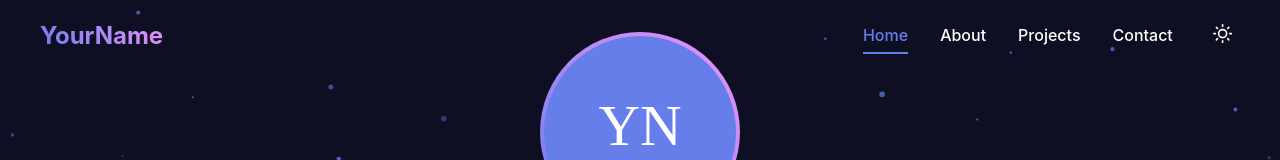
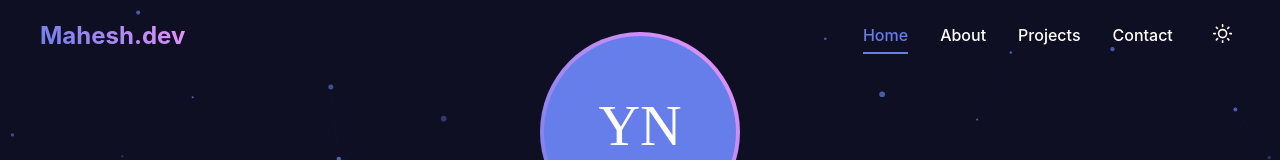
Before and after one commit to Mahesh-more1/portfolio, a React (Vite) app: page / in a window 1280 px wide. Shown: the top 160 px of the page. Built offline with nearby package versions, Linux system fonts and the light colour scheme.

Commit message:
Fix router for GitHub Pages instant home load & update logo to Mahesh.dev

```diff
--- a/src/App.jsx
+++ b/src/App.jsx
@@ -1,5 +1,5 @@
 import React, { useState, useEffect } from 'react';
-import { BrowserRouter as Router, Routes, Route } from 'react-router-dom';
+import { HashRouter as Router, Routes, Route } from 'react-router-dom';
 import { ThemeProvider } from 'styled-components';
 import { AnimatePresence } from 'framer-motion';
 import GlobalStyle from './styles/GlobalStyles';
--- a/src/components/layout/Navbar.jsx
+++ b/src/components/layout/Navbar.jsx
@@ -141,7 +141,7 @@
           whileHover={{ scale: 1.05 }}
           whileTap={{ scale: 0.95 }}
         >
-          YourName
+          Mahesh.dev
         </Logo>
 
         <NavLinks isOpen={isOpen}>
```
